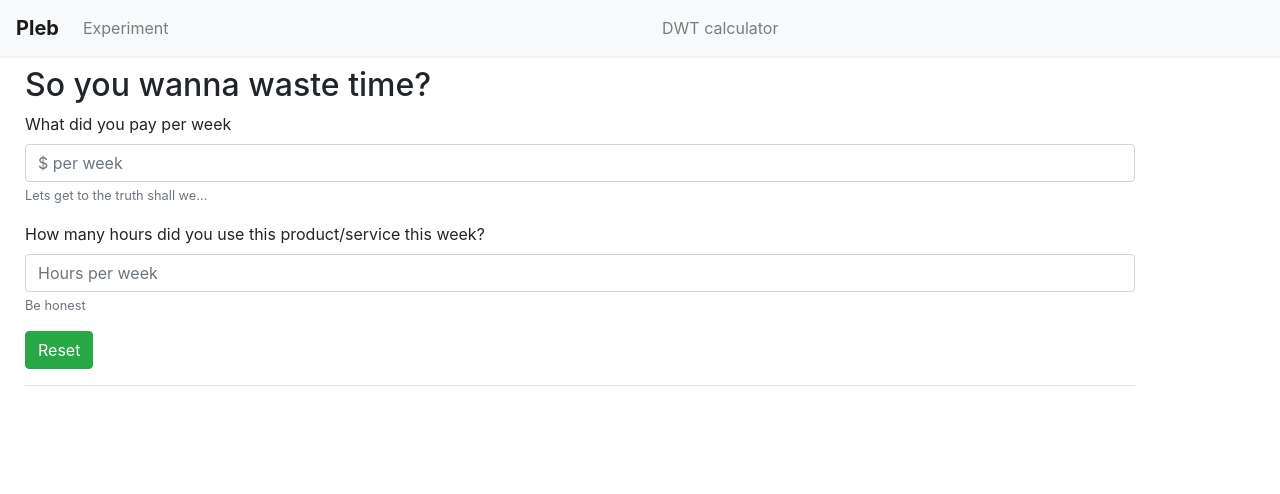
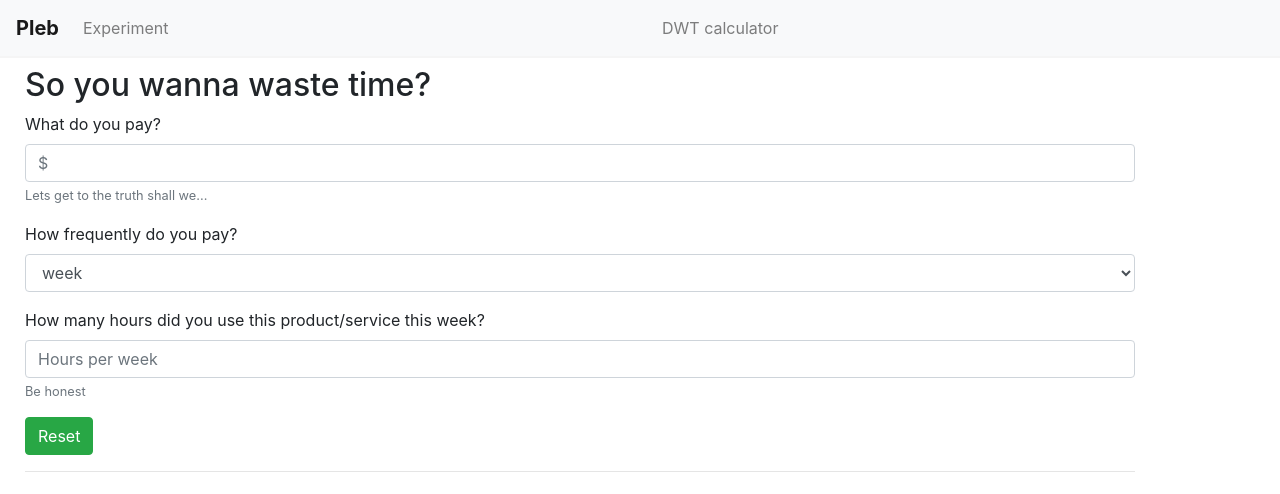
Before and after one commit to jwwnz/PleblJS, a React (Create React App) app: page /dont-waste-time in a window 1280 px wide. Shown: the top 494 px of the page. Built offline with nearby package versions, Linux system fonts and the light colour scheme.

Commit message:
Add month calculations for DWT calculator

```diff
--- a/src/pages/DWT.jsx
+++ b/src/pages/DWT.jsx
@@ -5,9 +5,14 @@ import "./HomePage.css";
 const DWTPage = () => {
 	const [price, setPrice] = useState(0);
 	const [hours, setHours] = useState(0);
+	const [time, setTime] = useState("week");
 
 	const handlePriceChange = (event) => {
 		setPrice(event.target.value);
+	};
+
+	const handleTimeChange = (event) => {
+		setTime(event.target.value);
 	};
 
 	const handleHoursChange = (event) => {
@@ -24,15 +29,22 @@ const DWTPage = () => {
 				<h2>So you wanna waste time?</h2>
 				<Form>
 					<Form.Group controlId="formPrice">
-						<Form.Label>What did you pay per week</Form.Label>
+						<Form.Label>What do you pay?</Form.Label>
 						<Form.Control
 							type="number"
-							placeholder="$ per week"
+							placeholder="$"
 							onChange={handlePriceChange}
 						/>
 						<Form.Text className="text-muted">
 							Lets get to the truth shall we...
 						</Form.Text>
+					</Form.Group>
+					<Form.Group controlId="exampleForm.ControlSelect2">
+						<Form.Label>How frequently do you pay?</Form.Label>
+						<Form.Control as="select" onChange={handleTimeChange}>
+							<option>week</option>
+							<option>month</option>
+						</Form.Control>
 					</Form.Group>
 
 					<Form.Group controlId="formHours">
@@ -54,9 +66,11 @@ const DWTPage = () => {
 				<hr />
 				{price > 0 && hours > 0 && (
 					<div>
-						You paid ${price}, for {hours} hours, which means the rate you are
-						paying is&nbsp;
-						<strong>${price / hours} per hour</strong>
+						You paid ${price} per {time}, for {hours} hours, which means the
+						rate you are paying is&nbsp;
+						<strong>
+							${(time === "week" ? price : price / 4) / hours} per hour
+						</strong>
 					</div>
 				)}
 			</Container>
```
